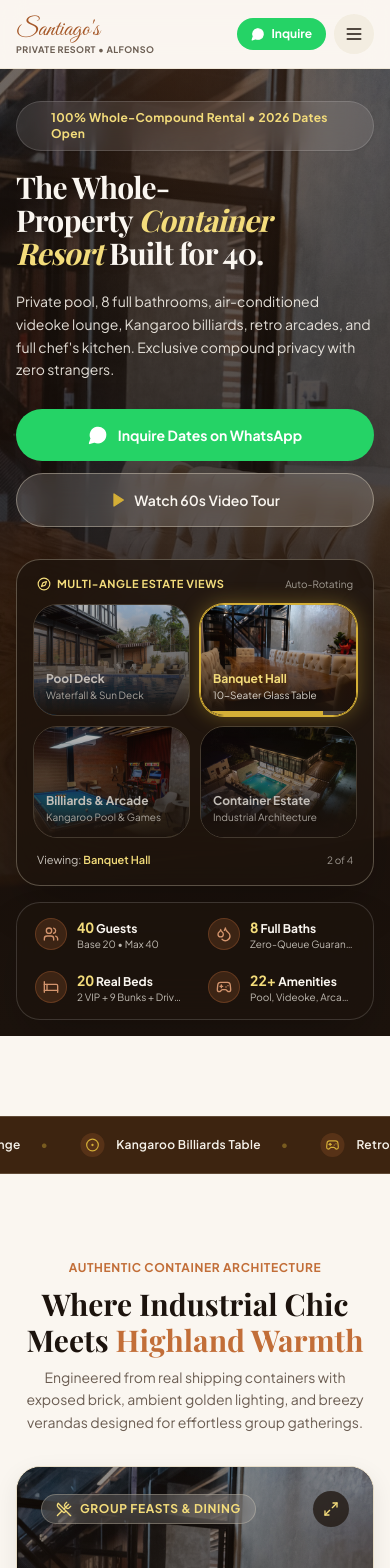
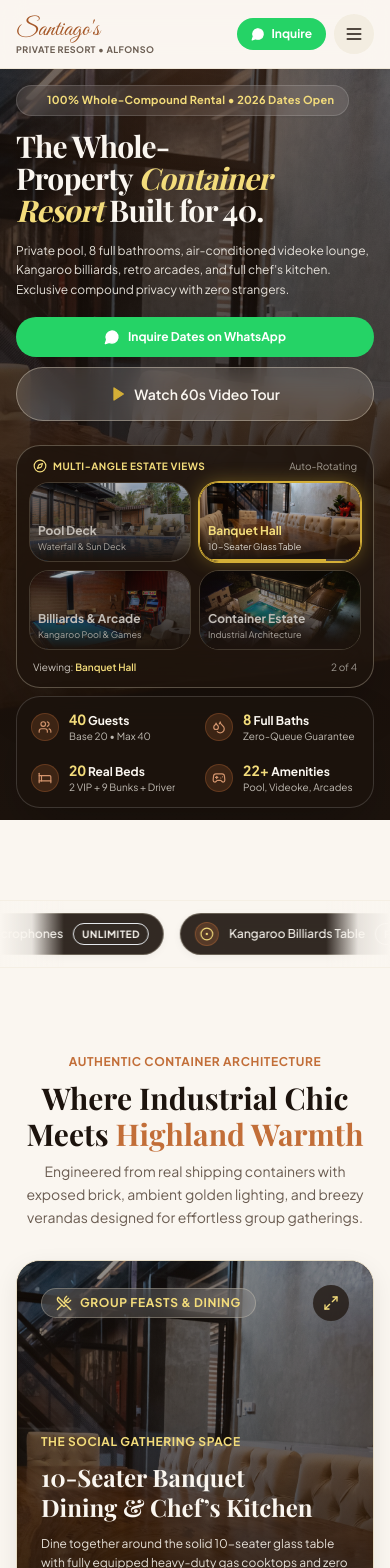
Before and after one commit to afkDen/santiagos-airbnb, a Next.js app: page / in a window 390 px wide. Shown: the top 1568 px of the page. Built offline with nearby package versions, Linux system fonts and the light colour scheme; a web font is replaced by a local one.

Commit message:
feat(hero): calibrate above-the-fold viewport height on desktop (lg:h-[calc(100dvh-72px)]) and upgrade AmenityMarquee into luxury Highland horizon strip with gradient edge masks

```diff
--- a/src/components/amenity-marquee.tsx
+++ b/src/components/amenity-marquee.tsx
@@ -8,43 +8,54 @@ import {
   Dribbble,
   ChefHat,
   Mountain,
+  Sparkles,
+  ShieldCheck,
 } from 'lucide-react'
 
 export function AmenityMarquee() {
   const highlights = [
-    { label: 'Private Swimming Pool', icon: Waves },
-    { label: 'Air-Conditioned Videoke Lounge', icon: Mic },
-    { label: 'Kangaroo Billiards Table', icon: CircleDot },
-    { label: 'Retro Arcade Machines', icon: Gamepad2 },
-    { label: '8 Full Bathrooms (Zero Queues)', icon: Droplets },
-    { label: 'Sunken Outdoor Bonfire Pit', icon: Flame },
-    { label: 'Basketball Half-Court', icon: Dribbble },
-    { label: 'Full Kitchen & Zero Corkage', icon: ChefHat },
-    { label: 'Alfonso Mountain Breeze (18°C)', icon: Mountain },
+    { label: 'Private Swimming Pool & Waterfall', icon: Waves, tag: 'Included' },
+    { label: 'Aircon Videoke Lounge & Microphones', icon: Mic, tag: 'Unlimited' },
+    { label: 'Kangaroo Billiards Table', icon: CircleDot, tag: 'Free Play' },
+    { label: 'Retro Arcade Machines', icon: Gamepad2, tag: 'No Coins' },
+    { label: '8 Full Bathrooms', icon: Droplets, tag: 'Zero Queues' },
+    { label: 'Sunken Bonfire Gathering Pit', icon: Flame, tag: 'Highland Night' },
+    { label: 'Basketball Half-Court', icon: Dribbble, tag: 'On-Site' },
+    { label: 'Full Kitchen & Cookware', icon: ChefHat, tag: '₱0 Corkage' },
+    { label: 'Alfonso Mountain Breeze (18–24°C)', icon: Mountain, tag: '600m Elevation' },
   ]
 
-  // Double list for smooth infinite scroll
+  // Double list for seamless infinite scroll
   const marqueeItems = [...highlights, ...highlights]
 
   return (
-    <div className="relative w-full overflow-hidden bg-ink-soft py-4 border-y border-sand/20">
-      <div className="flex w-max animate-marquee space-x-8 text-cream">
+    <section className="relative w-full overflow-hidden bg-cream py-3 sm:py-4 border-y border-sand/30 shadow-xs">
+      {/* Left and Right Cinematic Gradient Fade Masks */}
+      <div className="pointer-events-none absolute inset-y-0 left-0 w-16 sm:w-36 bg-gradient-to-r from-cream via-cream/90 to-transparent z-10" />
+      <div className="pointer-events-none absolute inset-y-0 right-0 w-16 sm:w-36 bg-gradient-to-l from-cream via-cream/90 to-transparent z-10" />
+
+      {/* Ticker Row with Smooth Hover-Pause */}
+      <div className="flex w-max animate-marquee hover:[animation-play-state:paused] space-x-4 sm:space-x-6 px-4">
         {marqueeItems.map((item, idx) => {
           const Icon = item.icon
           return (
             <div
               key={`${item.label}-${idx}`}
-              className="flex items-center space-x-3 text-xs sm:text-sm font-semibold tracking-wide font-sans text-sand-light"
+              className="flex items-center space-x-2.5 sm:space-x-3 px-3.5 sm:px-4 py-2 sm:py-2.5 rounded-full bg-ink/90 backdrop-blur-xl border border-sand/30 hover:border-gold/60 shadow-warm-sm text-cream text-xs sm:text-sm font-medium transition-all duration-300 group cursor-default shrink-0"
             >
-              <div className="w-6 h-6 rounded-full bg-terra/20 flex items-center justify-center text-gold shrink-0">
-                <Icon className="w-3.5 h-3.5" />
+              <div className="w-6 h-6 sm:w-7 sm:h-7 rounded-full bg-terra/25 border border-terra/40 flex items-center justify-center text-gold-light group-hover:scale-110 group-hover:bg-terra/35 transition-transform shrink-0">
+                <Icon className="w-3.5 h-3.5 sm:w-4 sm:h-4" />
               </div>
-              <span className="whitespace-nowrap">{item.label}</span>
-              <span className="text-gold/40 text-xs pl-2">•</span>
+              <span className="whitespace-nowrap font-medium text-cream group-hover:text-gold-light transition-colors">
+                {item.label}
+              </span>
+              <span className="text-[10px] text-forest-light bg-forest/20 px-2 py-0.5 rounded-full font-bold uppercase tracking-wider border border-forest/30 whitespace-nowrap">
+                {item.tag}
+              </span>
             </div>
           )
         })}
       </div>
-    </div>
+    </section>
   )
 }
--- a/src/components/hero.tsx
+++ b/src/components/hero.tsx
@@ -57,7 +57,7 @@ export function Hero() {
 
   const currentView = heroViews[activeViewIndex]
 
-  // Snappy, lively 3.8-second auto-cycle that pauses on user hover or interaction
+  // Snappy 3.8-second auto-cycle that pauses on user hover or interaction
   useEffect(() => {
     if (isPaused) return
     const timer = setInterval(() => {
@@ -80,7 +80,7 @@ export function Hero() {
   }
 
   return (
-    <section className="relative min-h-[92vh] md:min-h-[96dvh] flex flex-col justify-between overflow-hidden bg-ink text-cream">
+    <section className="relative lg:h-[calc(100dvh-72px)] lg:max-h-[calc(100dvh-72px)] min-h-[auto] flex flex-col justify-between overflow-hidden bg-ink text-cream">
       {/* Background Photography with Fast, Fluid Hardware-Accelerated AnimatePresence Motion */}
       <div className="absolute inset-0 z-0 overflow-hidden">
         <AnimatePresence initial={false} mode="sync">
@@ -108,18 +108,18 @@ export function Hero() {
         <div className="absolute inset-0 bg-gradient-to-t from-ink via-ink/65 to-ink/40 pointer-events-none" />
       </div>
 
-      {/* Main Hero Content (2-Column Desktop + Balanced Mobile Stack) */}
-      <div className="relative z-10 max-w-7xl mx-auto px-4 sm:px-6 lg:px-8 pt-8 sm:pt-12 md:pt-14 pb-4 sm:pb-6 flex-1 flex flex-col justify-center">
-        <div className="grid grid-cols-1 lg:grid-cols-12 gap-8 lg:gap-10 items-center">
+      {/* Main Hero Content (Auto-Proportioned for Complete Viewport Fit) */}
+      <div className="relative z-10 max-w-7xl mx-auto px-4 sm:px-6 lg:px-8 pt-4 sm:pt-6 lg:pt-4 xl:pt-6 pb-2 lg:pb-3 flex-1 flex flex-col justify-center min-h-0">
+        <div className="grid grid-cols-1 lg:grid-cols-12 gap-6 lg:gap-8 xl:gap-10 items-center">
           {/* Left Column: Editorial Headline & Action CTAs */}
           <motion.div
-            initial={{ opacity: 0, y: 20 }}
+            initial={{ opacity: 0, y: 15 }}
             animate={{ opacity: 1, y: 0 }}
             transition={{ duration: 0.45, ease: [0.23, 1, 0.32, 1] }}
-            className="lg:col-span-7 space-y-5 sm:space-y-6"
+            className="lg:col-span-7 space-y-3.5 sm:space-y-4 xl:space-y-5"
           >
             {/* Live Estate Status Pill */}
-            <div className="inline-flex items-center gap-2.5 px-4 py-2 rounded-full bg-cream/10 backdrop-blur-md border border-white/15 text-gold-light text-xs font-bold tracking-wide shadow-sm">
+            <div className="inline-flex items-center gap-2 px-3.5 py-1.5 rounded-full bg-cream/10 backdrop-blur-md border border-white/15 text-gold-light text-[11px] sm:text-xs font-bold tracking-wide shadow-sm">
               <span className="relative flex h-2 w-2">
                 <span className="animate-ping absolute inline-flex h-full w-full rounded-full bg-forest opacity-75"></span>
                 <span className="relative inline-flex rounded-full h-2 w-2 bg-forest"></span>
@@ -131,26 +131,26 @@ export function Hero() {
             </div>
 
             {/* Display Headline */}
-            <h1 className="font-serif text-3xl sm:text-5xl lg:text-6xl xl:text-7xl font-bold tracking-tight text-cream leading-[1.1] drop-shadow-md">
+            <h1 className="font-serif text-3xl sm:text-4xl lg:text-4xl xl:text-5xl 2xl:text-6xl font-bold tracking-tight text-cream leading-[1.08] drop-shadow-md">
               The Whole-Property <br className="hidden sm:inline" />
               <span className="text-gold-light italic">Container Resort</span> Built for 40.
             </h1>
 
             {/* Value Subtext */}
-            <p className="text-sm sm:text-base lg:text-lg text-sand-light/90 leading-relaxed font-sans max-w-2xl font-normal">
+            <p className="text-xs sm:text-sm lg:text-sm xl:text-base text-sand-light/90 leading-relaxed font-sans max-w-xl font-normal">
               Private pool, 8 full bathrooms, air-conditioned videoke lounge, Kangaroo billiards, retro arcades, and full chef&apos;s kitchen. Exclusive compound privacy with zero strangers.
             </p>
 
             {/* Action CTAs with Tactile Spring Physics */}
-            <div className="pt-2 flex flex-col sm:flex-row items-stretch sm:items-center gap-3">
+            <div className="pt-1 sm:pt-2 flex flex-col sm:flex-row items-stretch sm:items-center gap-2.5 sm:gap-3">
               <a
                 href={PROPERTY_INFO.contacts.whatsappUrl}
                 target="_blank"
                 rel="noopener noreferrer"
-                className="inline-flex items-center justify-center gap-2.5 px-7 py-4 bg-whatsapp hover:bg-whatsapp-hover text-white font-bold text-sm sm:text-base rounded-full shadow-warm-lg hover:shadow-xl transition-all duration-200 active:scale-95 group relative overflow-hidden"
+                className="inline-flex items-center justify-center gap-2 px-6 py-3 sm:py-3.5 bg-whatsapp hover:bg-whatsapp-hover text-white font-bold text-xs sm:text-sm rounded-full shadow-warm-lg hover:shadow-xl transition-all duration-200 active:scale-95 group relative overflow-hidden"
               >
                 <div className="absolute inset-0 -translate-x-full group-hover:translate-x-full transition-transform duration-700 bg-gradient-to-r from-transparent via-white/20 to-transparent" />
-                <MessageCircle className="w-5 h-5 fill-white group-hover:scale-110 transition-transform" />
+                <MessageCircle className="w-4 h-4 sm:w-4.5 sm:h-4.5 fill-white group-hover:scale-110 transition-transform" />
                 <span>Inquire Dates on WhatsApp</span>
               </a>
 
@@ -158,7 +158,7 @@ export function Hero() {
 
               <Link
                 href="/gallery"
-                className="hidden xl:inline-flex items-center justify-center gap-2 px-5 py-4 bg-cream/10 hover:bg-cream/20 border border-white/15 text-cream font-medium text-sm rounded-full backdrop-blur-sm transition-all duration-200 active:scale-95"
+                className="hidden xl:inline-flex items-center justify-center gap-2 px-5 py-3 sm:py-3.5 bg-cream/10 hover:bg-cream/20 border border-white/15 text-cream font-medium text-xs sm:text-sm rounded-full backdrop-blur-sm transition-all duration-200 active:scale-95"
               >
                 <Camera className="w-4 h-4 text-gold-light" />
                 <span>59+ Real Photos</span>
@@ -168,16 +168,16 @@ export function Hero() {
 
           {/* Right Column: Spatial 2x2 Perspective Deck (Snappy Auto-Cycle + 3D Tilt) */}
           <motion.div
-            initial={{ opacity: 0, y: 25 }}
+            initial={{ opacity: 0, y: 20 }}
             animate={{ opacity: 1, y: 0 }}
             transition={{ duration: 0.5, delay: 0.1, ease: [0.23, 1, 0.32, 1] }}
             onMouseEnter={() => setIsPaused(true)}
             onMouseLeave={() => setIsPaused(false)}
-            className="lg:col-span-5 bg-ink/75 backdrop-blur-2xl border border-sand/30 rounded-3xl p-4 sm:p-5 space-y-3 shadow-2xl"
+            className="lg:col-span-5 bg-ink/75 backdrop-blur-2xl border border-sand/30 rounded-2xl sm:rounded-3xl p-3 sm:p-4 space-y-2 sm:space-y-2.5 shadow-2xl"
           >
             {/* Header */}
             <div className="flex items-center justify-between text-xs text-sand-light px-1">
-              <span className="font-bold uppercase tracking-wider text-gold-light text-[11px] flex items-center gap-1.5">
+              <span className="font-bold uppercase tracking-wider text-gold-light text-[10px] sm:text-[11px] flex items-center gap-1.5">
                 <Compass className="w-3.5 h-3.5 text-gold-light" />
                 <span>Multi-Angle Estate Views</span>
               </span>
@@ -187,7 +187,7 @@ export function Hero() {
             </div>
 
             {/* 2x2 Spatial Glass Tiles Grid */}
-            <div className="grid grid-cols-2 gap-2.5 sm:gap-3">
+            <div className="grid grid-cols-2 gap-2 sm:gap-2.5">
               {heroViews.map((view, idx) => {
                 const isActive = activeViewIndex === idx
                 const isHovered = activeTilt?.index === idx
@@ -218,9 +218,9 @@ export function Hero() {
                       setIsPaused(true)
                     }}
                     style={tiltStyle}
-                    className={`group relative h-28 sm:h-32 rounded-2xl overflow-hidden border text-left transition-all duration-200 active:scale-95 flex flex-col justify-end p-3 ${
+                    className={`group relative h-20 sm:h-24 lg:h-24 xl:h-28 2xl:h-30 rounded-xl sm:rounded-2xl overflow-hidden border text-left transition-all duration-200 active:scale-95 flex flex-col justify-end p-2 sm:p-2.5 ${
                       isActive
-                        ? 'border-gold shadow-[0_0_20px_rgba(212,175,55,0.4)] ring-1 ring-gold scale-[1.02]'
+                        ? 'border-gold shadow-[0_0_18px_rgba(212,175,55,0.4)] ring-1 ring-gold scale-[1.02]'
                         : 'border-sand/25 opacity-75 hover:opacity-100 hover:border-sand/60'
                     }`}
                   >
@@ -245,14 +245,14 @@ export function Hero() {
                       >
                         {view.label}
                       </div>
-                      <div className="text-[10px] text-sand-light/85 truncate font-sans">
+                      <div className="text-[9px] sm:text-[10px] text-sand-light/85 truncate font-sans">
                         {view.badge}
                       </div>
                     </div>
 
                     {/* Active Snappy Progress Timer Line */}
                     {isActive && !isPaused && (
-                      <div className="absolute bottom-0 left-0 right-0 h-1 bg-white/20 overflow-hidden z-20">
+                      <div className="absolute bottom-0 left-0 right-0 h-0.5 sm:h-1 bg-white/20 overflow-hidden z-20">
                         <motion.div
                           key={`progress-${activeViewIndex}`}
                           initial={{ width: '0%' }}
@@ -268,7 +268,7 @@ export function Hero() {
             </div>
 
             {/* Current Viewing Caption */}
-            <div className="px-1 text-[11px] text-sand-light/80 font-sans flex items-center justify-between pt-0.5">
+            <div className="px-1 text-[10px] sm:text-[11px] text-sand-light/80 font-sans flex items-center justify-between pt-0.5">
               <span>
                 Viewing: <strong className="text-gold-light font-semibold">{currentView.label}</strong>
               </span>
@@ -280,19 +280,19 @@ export function Hero() {
         </div>
       </div>
 
-      {/* Ultra-Sleek Floating Frosted Glass Spec Capsule (Low-Profile, Zero Clutter) */}
-      <div className="relative z-10 max-w-6xl mx-auto w-full px-4 sm:px-6 lg:px-8 pb-4 sm:pb-6">
+      {/* Ultra-Sleek Floating Frosted Glass Spec Capsule (100% Above-the-Fold on Desktop) */}
+      <div className="relative z-10 max-w-6xl mx-auto w-full px-4 sm:px-6 lg:px-8 pb-3 sm:pb-4 lg:pb-3 xl:pb-4 shrink-0">
         <motion.div
           initial={{ opacity: 0, y: 15 }}
           animate={{ opacity: 1, y: 0 }}
           transition={{ duration: 0.45, delay: 0.2, ease: [0.23, 1, 0.32, 1] }}
-          className="bg-ink/75 backdrop-blur-xl border border-white/15 rounded-2xl sm:rounded-full shadow-2xl p-2.5 sm:px-6 sm:py-3"
+          className="bg-ink/80 backdrop-blur-xl border border-white/15 rounded-2xl sm:rounded-full shadow-2xl p-2 sm:px-6 sm:py-2.5"
         >
-          <div className="grid grid-cols-2 lg:flex lg:items-center lg:justify-between gap-2.5 lg:gap-0">
+          <div className="grid grid-cols-2 lg:flex lg:items-center lg:justify-between gap-2 lg:gap-0">
             {/* Stat 1: 40 Guests */}
-            <div className="flex items-center gap-2.5 sm:gap-3 py-1 px-2 sm:px-3 rounded-xl hover:bg-white/5 transition-colors cursor-default">
-              <div className="w-8 h-8 rounded-xl bg-terra/20 border border-terra/30 flex items-center justify-center text-terra-light shrink-0">
-                <Users className="w-4 h-4" />
+            <div className="flex items-center gap-2.5 sm:gap-3 py-1 px-1.5 sm:px-3 rounded-xl hover:bg-white/5 transition-colors cursor-default">
+              <div className="w-7 h-7 sm:w-8 sm:h-8 rounded-xl bg-terra/20 border border-terra/30 flex items-center justify-center text-terra-light shrink-0">
+                <Users className="w-3.5 h-3.5 sm:w-4 sm:h-4" />
               </div>
               <div className="min-w-0">
                 <div className="text-xs sm:text-sm font-bold text-cream leading-tight">
@@ -308,12 +308,12 @@ export function Hero() {
             </div>
 
             {/* Hairline Divider */}
-            <div className="hidden lg:block w-px h-7 bg-white/10" />
+            <div className="hidden lg:block w-px h-6 bg-white/10" />
 
             {/* Stat 2: 8 Full Baths */}
-            <div className="flex items-center gap-2.5 sm:gap-3 py-1 px-2 sm:px-3 rounded-xl hover:bg-white/5 transition-colors cursor-default">
-              <div className="w-8 h-8 rounded-xl bg-terra/20 border border-terra/30 flex items-center justify-center text-terra-light shrink-0">
-                <Droplets className="w-4 h-4" />
+            <div className="flex items-center gap-2.5 sm:gap-3 py-1 px-1.5 sm:px-3 rounded-xl hover:bg-white/5 transition-colors cursor-default">
+              <div className="w-7 h-7 sm:w-8 sm:h-8 rounded-xl bg-terra/20 border border-terra/30 flex items-center justify-center text-terra-light shrink-0">
+                <Droplets className="w-3.5 h-3.5 sm:w-4 sm:h-4" />
               </div>
               <div className="min-w-0">
                 <div className="text-xs sm:text-sm font-bold text-cream leading-tight">
@@ -329,12 +329,12 @@ export function Hero() {
             </div>
 
             {/* Hairline Divider */}
-            <div className="hidden lg:block w-px h-7 bg-white/10" />
+            <div className="hidden lg:block w-px h-6 bg-white/10" />
 
             {/* Stat 3: 20 Real Beds */}
-            <div className="flex items-center gap-2.5 sm:gap-3 py-1 px-2 sm:px-3 rounded-xl hover:bg-white/5 transition-colors cursor-default">
-              <div className="w-8 h-8 rounded-xl bg-terra/20 border border-terra/30 flex items-center justify-center text-terra-light shrink-0">
-                <Bed className="w-4 h-4" />
+            <div className="flex items-center gap-2.5 sm:gap-3 py-1 px-1.5 sm:px-3 rounded-xl hover:bg-white/5 transition-colors cursor-default">
+              <div className="w-7 h-7 sm:w-8 sm:h-8 rounded-xl bg-terra/20 border border-terra/30 flex items-center justify-center text-terra-light shrink-0">
+                <Bed className="w-3.5 h-3.5 sm:w-4 sm:h-4" />
               </div>
               <div className="min-w-0">
                 <div className="text-xs sm:text-sm font-bold text-cream leading-tight">
@@ -350,12 +350,12 @@ export function Hero() {
             </div>
 
             {/* Hairline Divider */}
-            <div className="hidden lg:block w-px h-7 bg-white/10" />
+            <div className="hidden lg:block w-px h-6 bg-white/10" />
 
             {/* Stat 4: 22+ Amenities */}
-            <div className="flex items-center gap-2.5 sm:gap-3 py-1 px-2 sm:px-3 rounded-xl hover:bg-white/5 transition-colors cursor-default">
-              <div className="w-8 h-8 rounded-xl bg-terra/20 border border-terra/30 flex items-center justify-center text-terra-light shrink-0">
-                <Gamepad2 className="w-4 h-4" />
+            <div className="flex items-center gap-2.5 sm:gap-3 py-1 px-1.5 sm:px-3 rounded-xl hover:bg-white/5 transition-colors cursor-default">
+              <div className="w-7 h-7 sm:w-8 sm:h-8 rounded-xl bg-terra/20 border border-terra/30 flex items-center justify-center text-terra-light shrink-0">
+                <Gamepad2 className="w-3.5 h-3.5 sm:w-4 sm:h-4" />
               </div>
               <div className="min-w-0">
                 <div className="text-xs sm:text-sm font-bold text-cream leading-tight">
```
